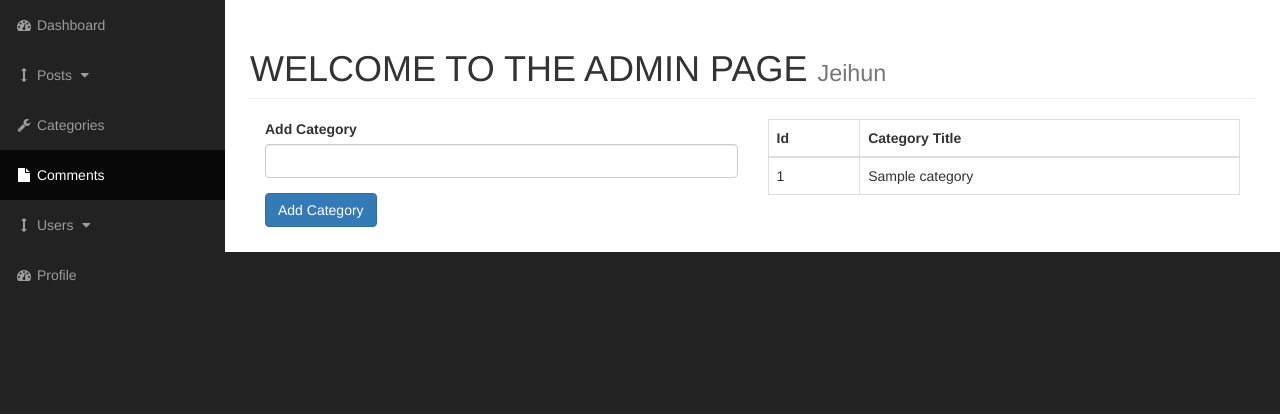
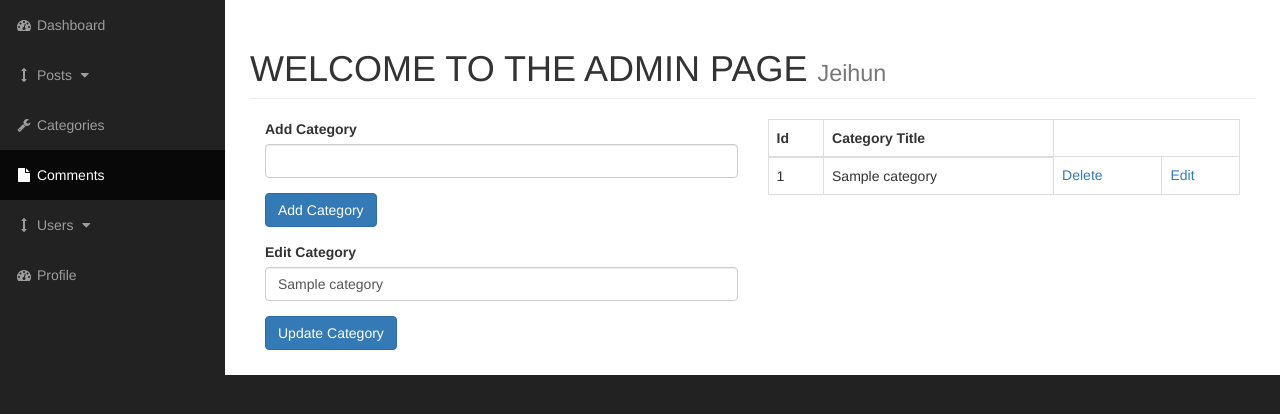
Before and after one commit to jeihunalizadeh/phpcms, a PHP site: page /CMS_TEMPLATE/admin/admin_categories.php?edit=1 in a window 1280 px wide. Shown: the part 51-465 px from the top of the page. Run offline with PHP 8.4, Linux system fonts and the light colour scheme; tables that the repository leaves empty or names only in its code hold one stand-in row (values such as "Sample post").

Commit message:
CREATED THE CRUD SYSTEM FOR CATEGORIES IN ADMIN PAGE

```diff
--- a/CMS_TEMPLATE/admin/admin_categories.php
+++ b/CMS_TEMPLATE/admin/admin_categories.php
@@ -20,30 +20,7 @@
 
                         <div class="col-xs-6">
                             <?php
-                            if(isset($_POST['submit'])) {
-                                $cat_title = $_POST['cat_title'];
-                                if($cat_title == "" || empty($cat_title)) {
-                                    echo ("This field should not be empty");
-                                } else {
-                                    $query = "INSERT INTO categories(cat_title)";
-                                    $query .= "VALUE('{$cat_title}')";
-
-                                    $create_category_query = mysqli_query($connection, $query);
-
-                                    if(!$create_category_query) {
-                                        die("SOMETHING WENT WRONG" . mysqli_error($connection));
-                                    }
-                                }
-                            }
-
-
-
-
-
-
-
-
-
+                         insertCategories();
                             ?>
                             <form method="post">
                                  <div class="form-group">
@@ -54,17 +31,18 @@
                                      <input class="btn btn-primary" type="submit" name="submit" value="Add Category"/>
                                  </div>
                             </form>
+                            <?php ///edit and update query
+                            if(isset($_GET['edit'])){
+                                $cat_id = $_GET['edit'];
+                                include("includes/admin_edit_category.php");
+                            }
+
+
+
+                            ?>
                         </div>
 
                         <div class="col-xs-6">
-
-                            <?php
-
-
-                    $query = "SELECT * FROM categories";
-                    $select_admin_categories = mysqli_query($connection, $query);
-
-                            ?>
 
 
                             <table class="table table-bordered table-hover">
@@ -81,18 +59,14 @@
                                 <tbody>
 
                                     <?php
-
-                                while($row = mysqli_fetch_assoc($select_admin_categories)){
-                                $cat_title = $row['cat_title'];
-                                $cat_id = $row['cat_id'];
-                                echo "<tr>
-                                        <td>{$cat_id}</td>
-                                        <td>{$cat_title}</td>
-                                    </tr>";
-                                }
-
+                                    // READ AND CREATE CATEGORY
+                                findAllCategories();
                                  ?>
 
+                                 <?php // DELETE QUERY
+                                  deleteCategories();
+
+                                   ?>
                                 </tbody>
 
                             </table>
--- /dev/null
+++ b/CMS_TEMPLATE/admin/functions.php
@@ -0,0 +1,73 @@
+<?php
+
+function insertCategories() {
+global $connection;
+   if(isset($_POST['submit'])) {
+    $cat_title = $_POST['cat_title'];
+    if($cat_title == "" || empty($cat_title)) {
+        echo ("This field should not be empty");
+    } else {
+        $query = "INSERT INTO categories(cat_title)";
+        $query .= "VALUE('{$cat_title}')";
+
+        $create_category_query = mysqli_query($connection, $query);
+
+        if(!$create_category_query) {
+            die("SOMETHING WENT WRONG" . mysqli_error($connection));
+        }
+    }
+}
+}
+
+function findAllCategories() {
+    global $connection;
+
+    $query = "SELECT * FROM categories";
+    $select_admin_categories = mysqli_query($connection, $query);
+    while($row = mysqli_fetch_assoc($select_admin_categories)){
+    $cat_title = $row['cat_title'];
+    $cat_id = $row['cat_id'];
+    echo "<tr>";
+    echo "<td>{$cat_id}</td>";
+    echo "<td>{$cat_title}</td>";
+    echo "<td><a href='admin_categories.php?delete={$cat_id}'>Delete</a></td>";
+    echo "<td><a href='admin_categories.php?edit={$cat_id}'>Edit</a></td>";
+    echo "</tr>";
+    }
+
+}
+
+
+function deleteCategories() {
+    global $connection;
+
+     if(isset($_GET['delete'])){
+   $the_cat_id = $_GET['delete'];
+   $query = "DELETE FROM categories WHERE cat_id = {$the_cat_id}";
+   $delete_query = mysqli_query($connection, $query);
+   header("Location: admin_categories.php");
+}
+
+
+}
+
+
+
+
+
+
+
+
+
+
+
+
+
+
+
+
+
+
+
+
+?>
--- /dev/null
+++ b/CMS_TEMPLATE/admin/includes/admin_edit_category.php
@@ -0,0 +1,37 @@
+
+                            <form method="post">
+                                 <div class="form-group">
+                                     <label for="cat-title">Edit Category</label>
+                                     <?php
+                                if(isset($_GET['edit'])) {
+
+                                $cat_id = $_GET['edit'];
+                                $query = "SELECT * FROM categories WHERE cat_id = $cat_id";
+                                $select_categories_id = mysqli_query($connection, $query);
+                                while($row = mysqli_fetch_assoc($select_categories_id)){
+                                $cat_title = $row['cat_title'];
+                                $cat_id = $row['cat_id'];
+                                    ?>
+                         <input value="<?php if(isset($cat_title)){ echo $cat_title; }?>" class="form-control" type="text" name="cat_title"/>
+                            <?php  }}  ?>
+
+                          <?php //UPDATE QUERY
+                           if(isset($_POST['update_category'])){
+                            $the_cat_title = $_POST['cat_title'];
+                            $query = "UPDATE categories SET cat_title = '{$the_cat_title}' WHERE cat_id = {$cat_id}";
+                            $update_query = mysqli_query($connection, $query);
+                            if(!$update_query) {
+                                die("QUERY FAILED" . mysqli_error($connection));
+
+                            }
+
+                           }
+
+
+
+                               ?>
+                                 </div>
+                                 <div class="form-group">
+                                     <input class="btn btn-primary" type="submit" name="update_category" value="Update Category"/>
+                                 </div>
+                            </form>
--- a/CMS_TEMPLATE/admin/includes/admin_header.php
+++ b/CMS_TEMPLATE/admin/includes/admin_header.php
@@ -1,6 +1,8 @@
+
 <?php include("../includes/db.php"); ?>
+<?php include("functions.php"); ?>
 
-
+<?php ob_start(); ?>
 <!DOCTYPE html>
 <html lang="en">
 
```
Also changed, not shown: 1 other file.
